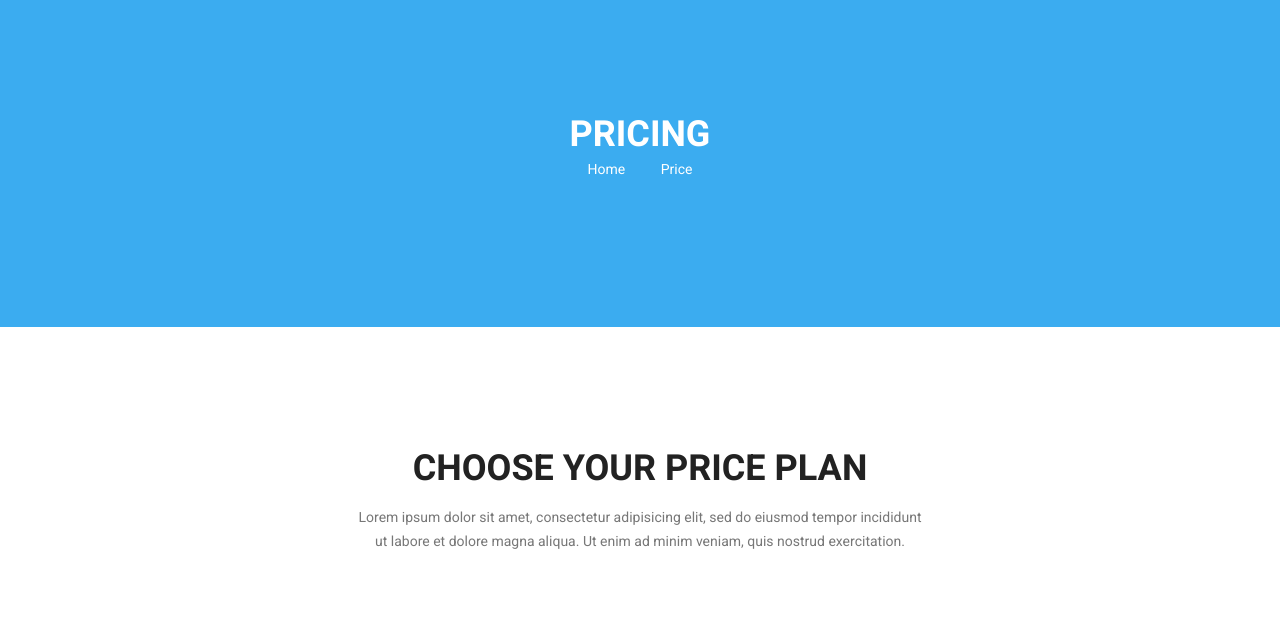
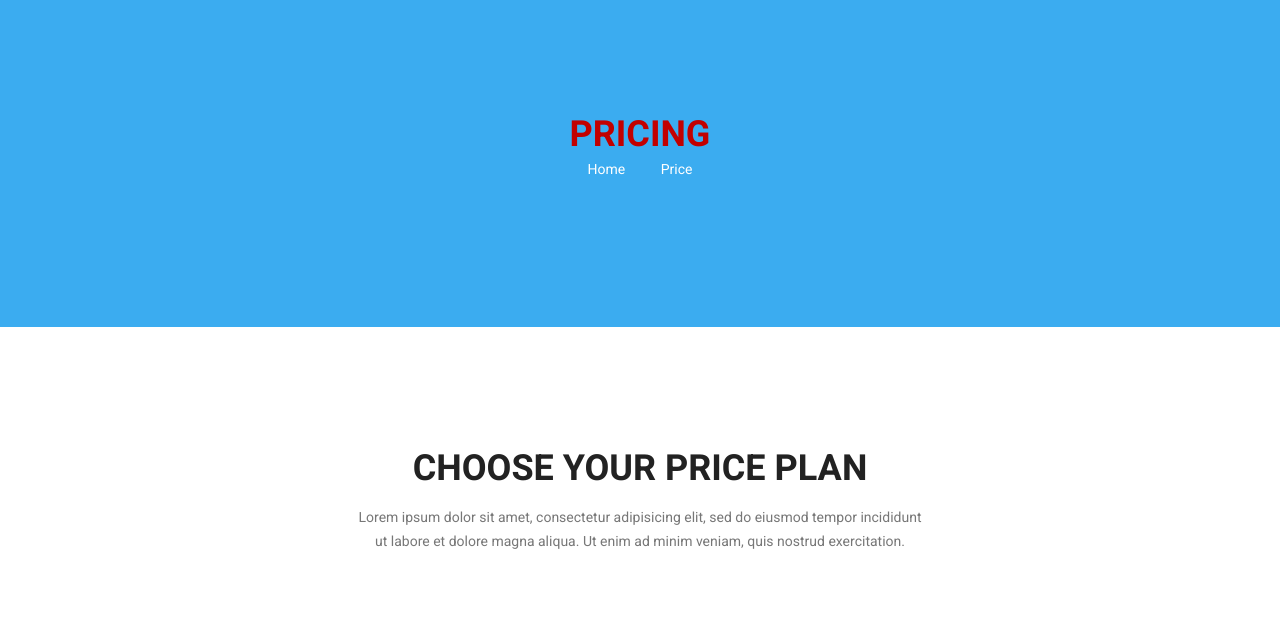
Before and after one commit to shaikh1280/plainsurf_org_static_site, a plain HTML site: page price.html in a window 1280 px wide. Shown: the part 103-729 px from the top of the page. Drawn offline with nearby package versions, Linux system fonts and the light colour scheme; files that its build step writes are made by us from their sources; files whose address does not match are found by name.

Commit message:
changed color in our vision

```diff
--- a/scss/breadcrumb.scss
+++ b/scss/breadcrumb.scss
@@ -121,7 +121,7 @@
 		.banner_content{
 			margin-top: 70px;
 			h2{
-				color: #fff;
+				color: #C20000;
 				font-size: 36px;
 				font-family: $hee;
 				margin-bottom: 0px;
```
